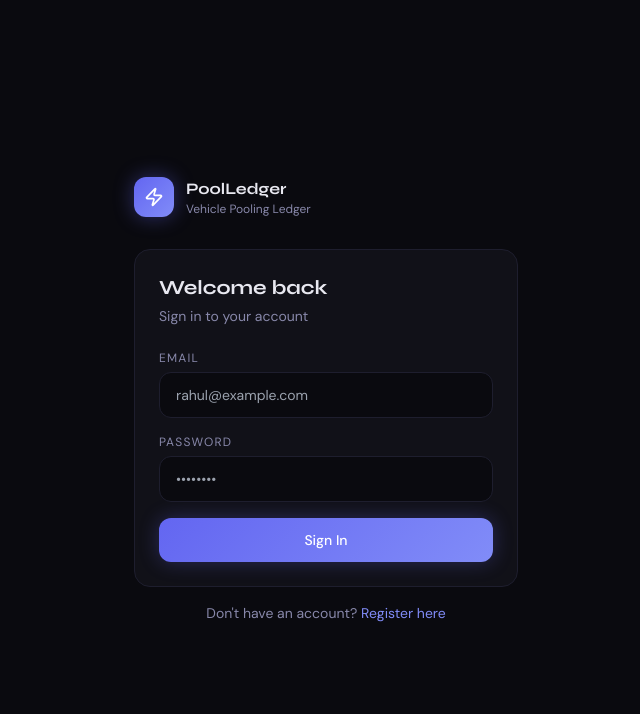
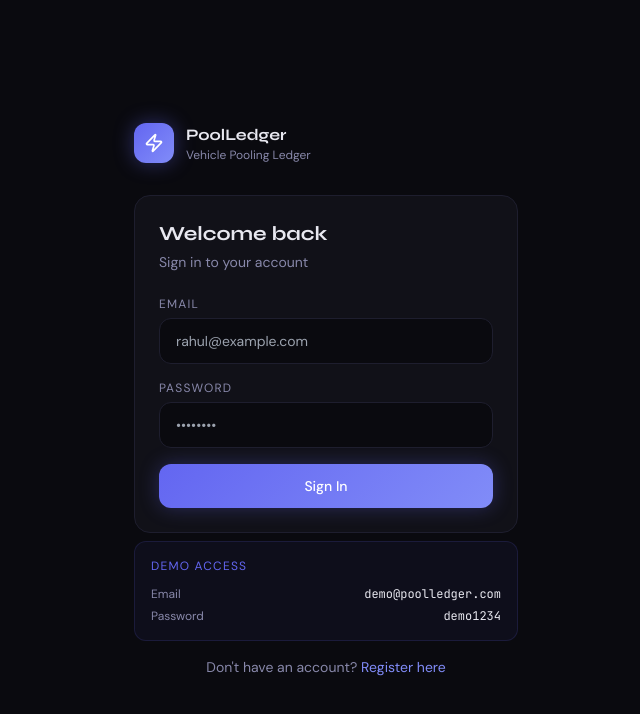
Before and after one commit to Suryaguptaa/vehicle-pooling-ledger-frontend, a React (Vite) app: page /login in a window 1280 px wide. Shown: the top 714 px of the page, without its empty margins (314-954 px from the left). Built offline with nearby package versions, Linux system fonts and the light colour scheme.

Commit message:
added credtentials for recruiters login on login page

```diff
--- a/src/pages/Login.jsx
+++ b/src/pages/Login.jsx
@@ -99,6 +99,20 @@ export default function Login() {
           </div>
         </div>
 
+        <div className="rounded-xl p-4 mt-2" style={{ background: 'rgba(99,102,241,0.05)', border: '1px solid rgba(99,102,241,0.15)' }}>
+          <p className="text-xs uppercase tracking-widest mb-3" style={{ color: '#6366f1' }}>Demo Access</p>
+          <div className="space-y-1.5">
+            <p className="text-xs flex justify-between">
+              <span className="text-text-secondary">Email</span>
+              <span className="text-text-primary font-mono">demo@poolledger.com</span>
+            </p>
+            <p className="text-xs flex justify-between">
+              <span className="text-text-secondary">Password</span>
+              <span className="text-text-primary font-mono">demo1234</span>
+            </p>
+          </div>
+        </div>
+
         <p className="text-center text-sm text-text-secondary mt-4">
           Don't have an account?{' '}
           <Link to="/register" className="text-accent-glow hover:underline">Register here</Link>
```
